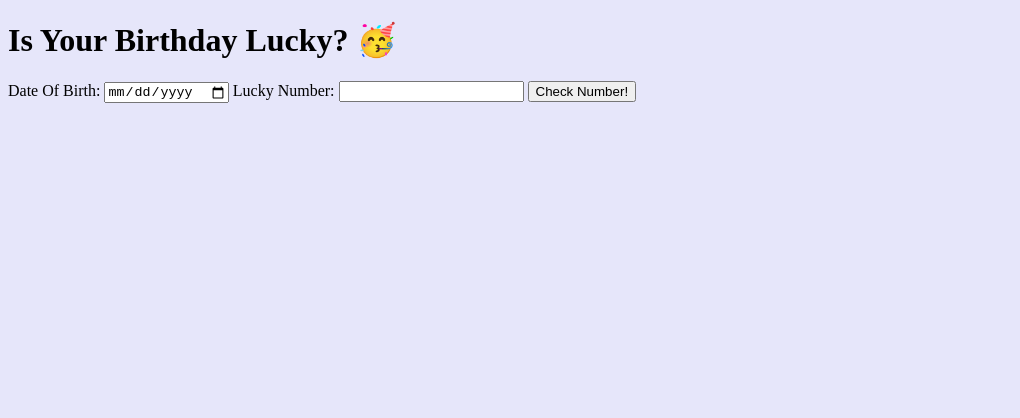
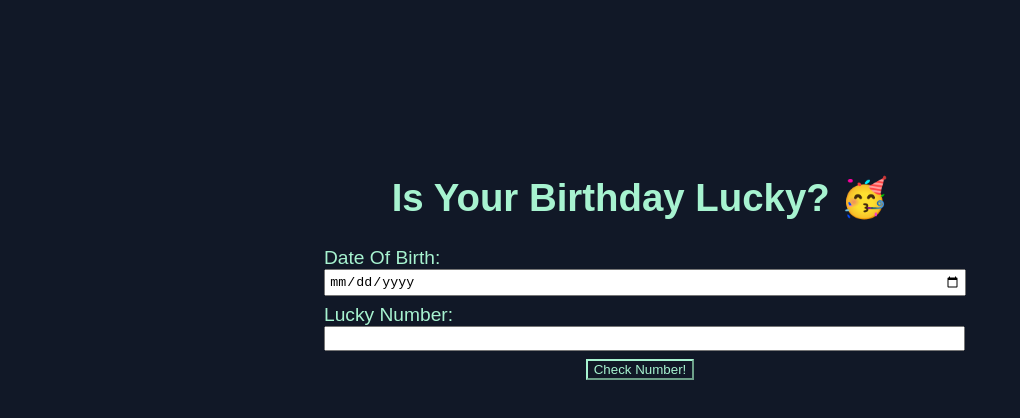
Before and after one commit to TJain02/Is-Your-B-day-Lucky-, a plain HTML site: page index.html in a window 1280 px wide. Shown: the whole page, without its empty margins (0-1020 px from the left). Drawn offline with Linux system fonts and the light colour scheme.

Commit message:
processing and output completed.

```diff
--- a/lucky.js
+++ b/lucky.js
@@ -3,29 +3,31 @@ const LuckyNumber = document.querySelector("#lucky-num");
 const checkNumButton = document.querySelector("#check-num");
 const resultBox = document.querySelector("#result-box")
 
-function compareValues(sum, LuckyNumber){
-    if(sum % LuckyNumber.value ===0){
-        resultBox.innerText="Your birthday is lucky 🎉";
+function compareValues(sum, LuckyNumber) {
+    if (sum % LuckyNumber=== 0) {
+        resultBox.innerText = "Your birthday is lucky 🎉";
     } else {
-        resultBox.innerText="Your birhday is not lucky 🤤"
+        resultBox.innerText = "Your birhday is not lucky 🤤"
     }
 }
-function checkBirthDateIsLucky(){
+
+function checkBirthDateIsLucky() {
     const bdate = DateOfBirth.value;
     const sum = calculateSum(bdate);
-    if(sum&&bdate)
-    compareValues(sum,LuckyNumber.value);
-    else
-    resultBox.innerText="Please enter both the fields!";
+    if (sum && bdate) {
+        compareValues(sum, LuckyNumber.value)
+    } else {
+        resultBox.innerText = "Please enter both the fields!";
+    }
 }
 
-function calculateSum(bdate){
-    bdate = bdate.replaceAll("-","");
-    let sum=0;
-    for( let i=0; i<bdate.length;i++){
-        sum = sum + Number( bdate.charAt(i));
+function calculateSum(bdate) {
+    bdate = bdate.replaceAll("-", "");
+    let sum = 0;
+    for (let i = 0; i < bdate.length; i++) {
+        sum = sum + Number(bdate.charAt(i));
     }
     return sum;
 }
 
- checkNumButton.addEventListener("click", checkBirthDateIsLucky)
+checkNumButton.addEventListener("click", checkBirthDateIsLucky)
--- a/main.css
+++ b/main.css
@@ -1,3 +1,55 @@
+:root {
+    --primary-color: #111827;
+    --light-indigo:#A7F3D0;
+}
+
+@import url('https://fonts.googleapis.com/css2?family=Encode+Sans:wght@400;700&display=swap');
+
 body{
-    background-color: lavender;
+   margin-top: 175px;
+    background-color: var(--primary-color);
+    color: var(--light-indigo);
+    font-family: 'Encode Sans', sans-serif;
+    font-size: larger;
 }
+    h1 {
+    text-align: center;
+}
+
+.container {
+    width: 50%;
+   margin: auto;
+}
+
+input, label{
+  display: block;
+}
+
+input{
+    margin-bottom: 0.5rem;
+    width: 100%;
+}
+
+#check-num{
+    display: block;
+    margin-top: 1rem;
+    margin:auto;
+    background: transparent;
+    color: var(--light-indigo);
+    border-color: var(--light-indigo);
+}
+
+#result-box{
+    margin-top: auto;
+    padding: 1rem;
+}
+
+#d-o-b{
+    display: block;
+    padding: 0.2rem;
+
+}
+
+#lucky-num{
+   padding: 0.2em;
+}
```
